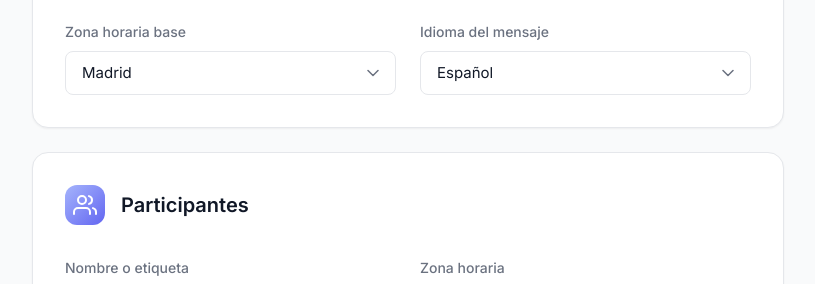
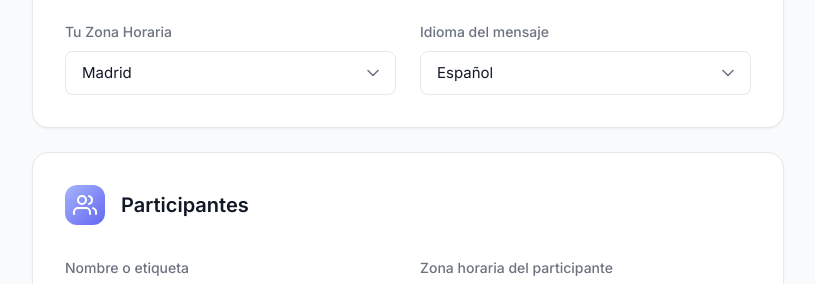
Before and after one commit to delfimiguez/clocki, a plain HTML site: page index.html in a window 1280 px wide. Shown: the part 526-810 px from the top of the page, without its empty margins (232-1047 px from the left). Drawn offline with nearby package versions, Linux system fonts and the light colour scheme; a web font is replaced by a local one.

Commit message:
Textos-index.html

```diff
--- a/index.html
+++ b/index.html
@@ -64,7 +64,7 @@
                 </div>
 
                 <div class="form-group">
-                    <label for="baseTimezone">Zona horaria base</label>
+                    <label for="baseTimezone">Tu Zona Horaria</label>
                     <select id="baseTimezone">
                         <optgroup label="Europa">
                             <option value="Europe/Madrid" selected>Madrid</option>
@@ -136,7 +136,7 @@
                     </div>
 
                     <div class="form-group">
-                        <label for="participantTimezone">Zona horaria</label>
+                        <label for="participantTimezone">Zona horaria del participante</label>
                         <select id="participantTimezone">
                             <optgroup label="Europa">
                                 <option value="Europe/Madrid">Madrid</option>
```
